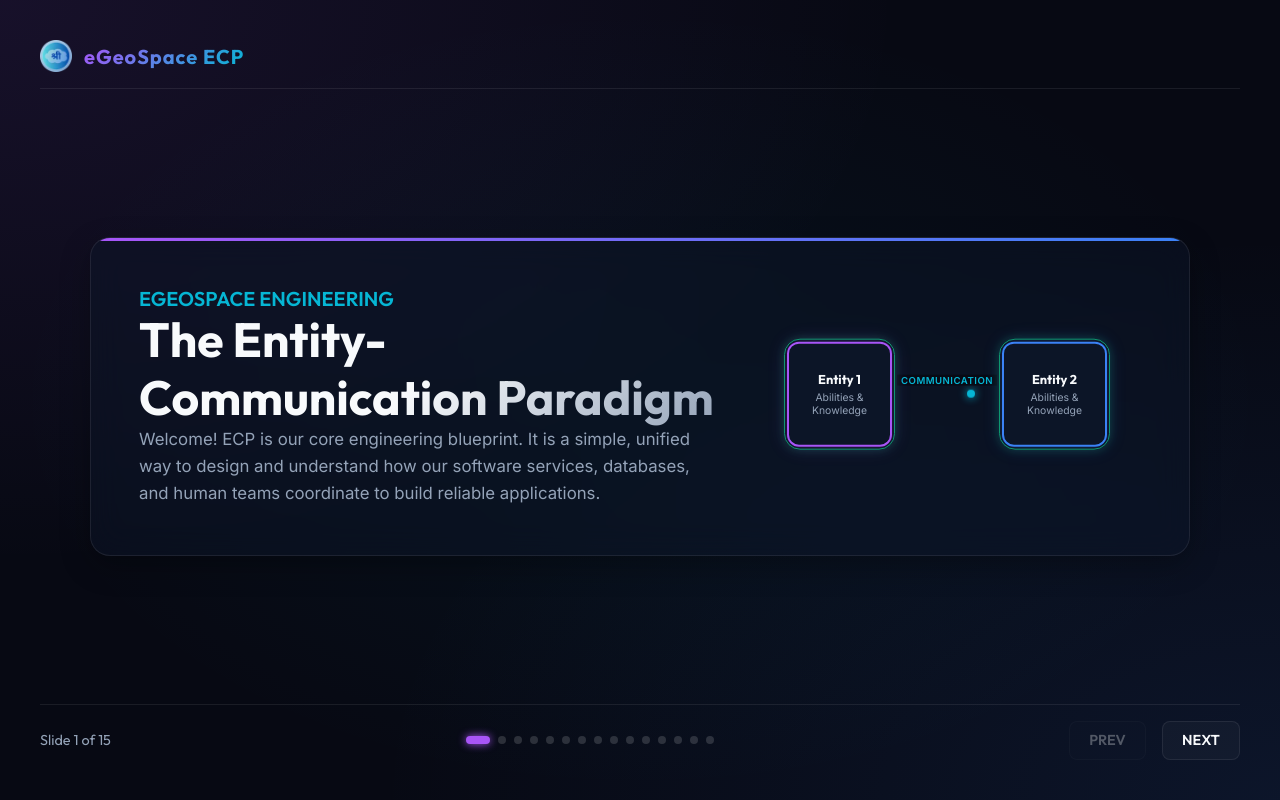
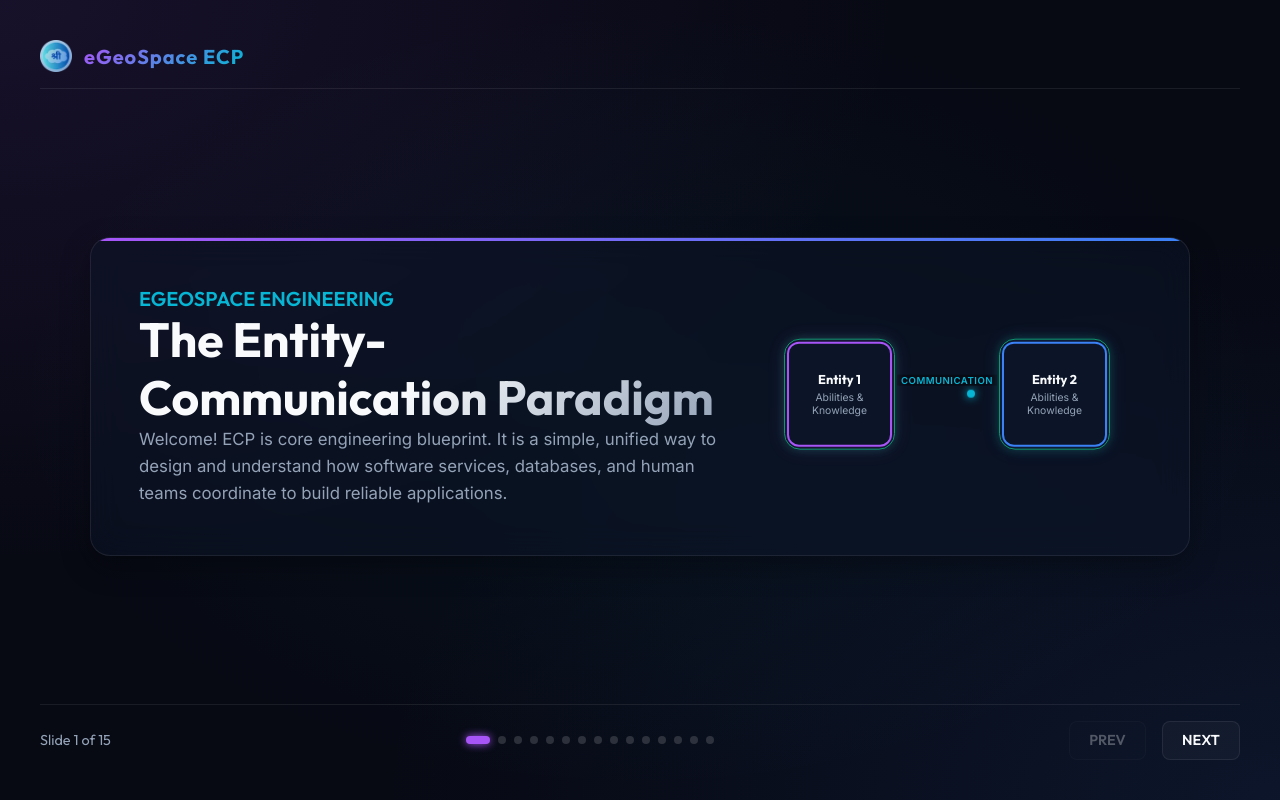
Before and after one commit to shunyavkash-satish-kanaujiya/ECP-presentation, a plain HTML site: page index.html in a window 1280 px wide. Drawn offline with Linux system fonts and the light colour scheme.

Commit message:
fix typo mistake

```diff
--- a/index.html
+++ b/index.html
@@ -24,7 +24,7 @@
                     <div>
                         <h3>EGEOSPACE ENGINEERING</h3>
                         <h1>The Entity-Communication Paradigm</h1>
-                        <p>Welcome! ECP is our core engineering blueprint. It is a simple, unified way to design and understand how our software services, databases, and human teams coordinate to build reliable applications.</p>
+                        <p>Welcome! ECP is core engineering blueprint. It is a simple, unified way to design and understand how software services, databases, and human teams coordinate to build reliable applications.</p>
                     </div>
                     <div class="welcome-decor">
                         <div class="ecp-network">
```
